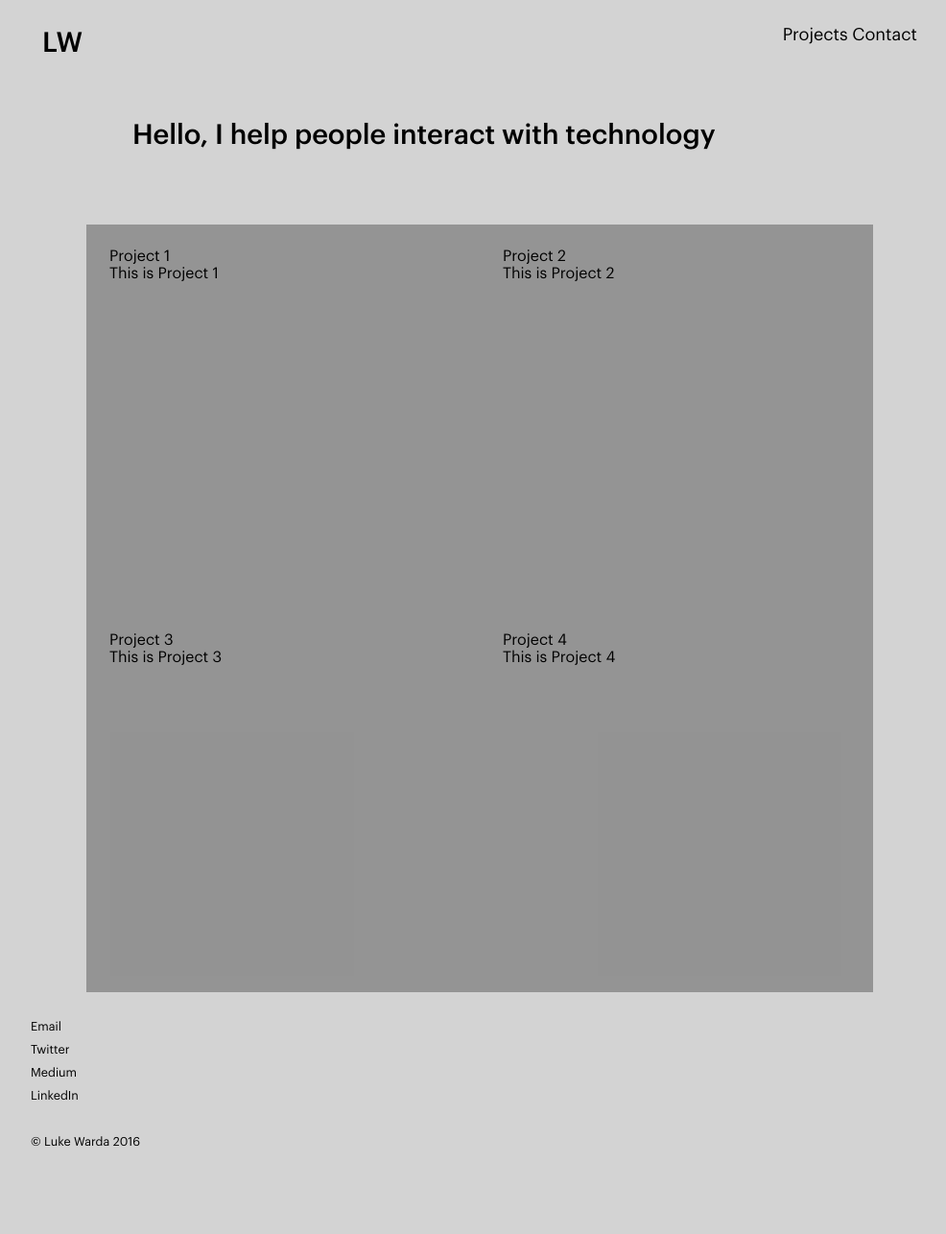
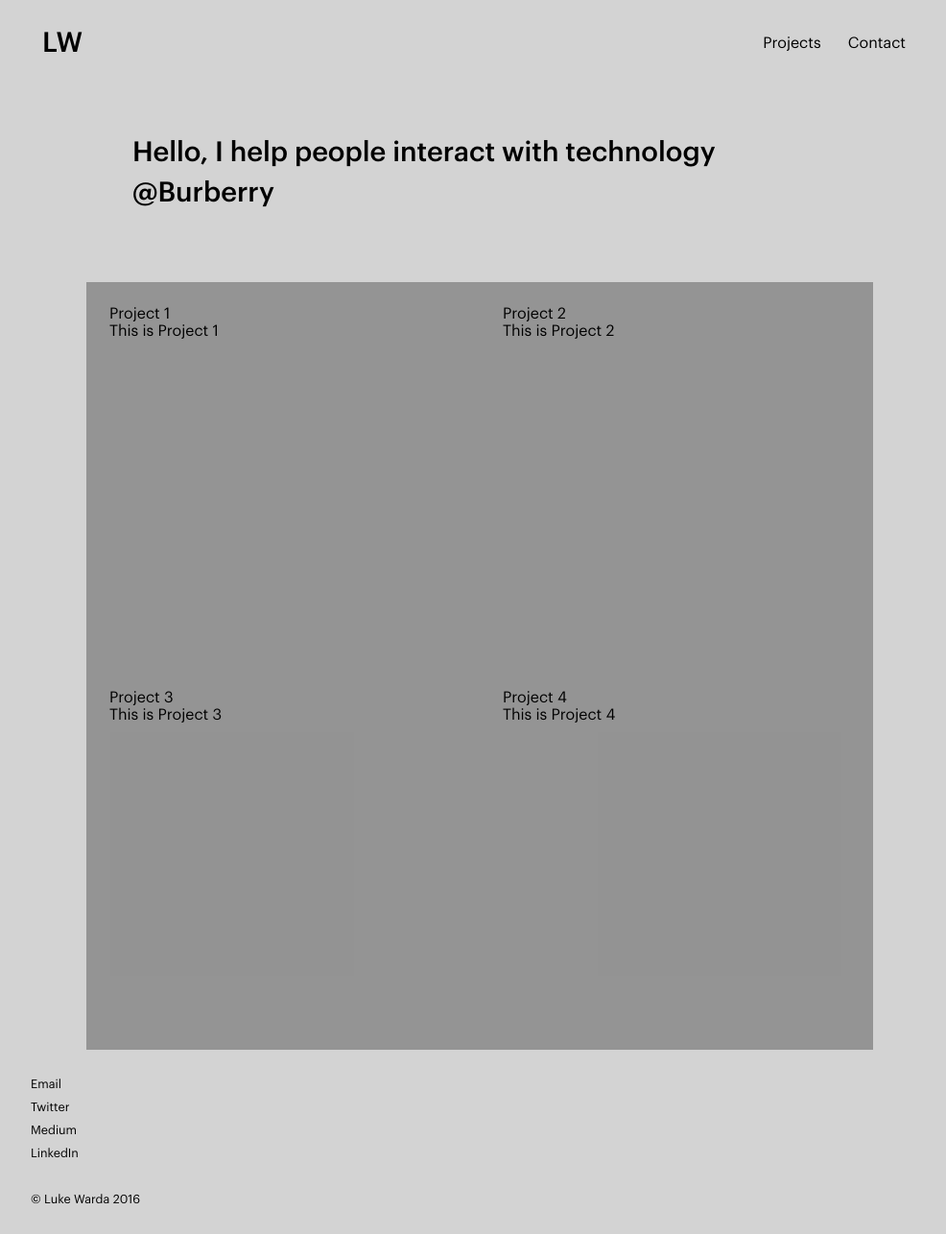
Before and after one commit to calingo/Luke-Warda-Portfolio, a Jekyll site: the page built from index.html, in a window 1280 px wide. Shown: the whole page at 96% size, without its empty margins (140-1126 px from the left). Built offline with Jekyll 4.4.1, drawn with Linux system fonts in a browser that asks for light colours; before the commit the page ends 1226 px from its top, so only the background shows below that.

Commit message:
header style

```diff
--- a/_includes/nav.html
+++ b/_includes/nav.html
@@ -4,9 +4,9 @@
 	</h1>
 </nav>
 	<nav class="unit unit-xs-2-3 unit-s-2-3 unit-m-2-3 unit-l-2-3">
-		<ul class="nav mega gutter">
-			<li><a href="{{site.baseurl}}/index.html" class="{% if page.url == '/index.html' %}current{% endif %}">Projects</a></li>
-			<li><a href="{{site.baseurl}}/contact.html" class="{% if page.url == '/contact.html' %}current{% endif %}">Contact</a></li>
+		<ul class="nav gutter">
+			<li><a href="{{site.baseurl}}/index.html" class="{% if page.url == '/index.html' %}current{% endif %} island-half">Projects</a></li>
+			<li><a href="{{site.baseurl}}/contact.html" class="{% if page.url == '/contact.html' %}current{% endif %} island-half">Contact</a></li>
 		</ul>
 
 	</nav>
--- a/index.html
+++ b/index.html
@@ -3,7 +3,7 @@ layout: default
 ---
 <div class="grid content-max margin-center">
 	<div class="banner unit unit-xs-1 unit-s-1 unit-m-1 unit-l-1">
-		<h1 class="pad-top-double pad-bottom-double gutter-double">Hello, I help people interact with technology</h1>
+		<h1 class="pad-top-double pad-bottom-double gutter-double">Hello, I help people interact with technology @Burberry</h1>
 	</div>
 	<section class="projects-wrapper">
 		<ul class="projects">
```
